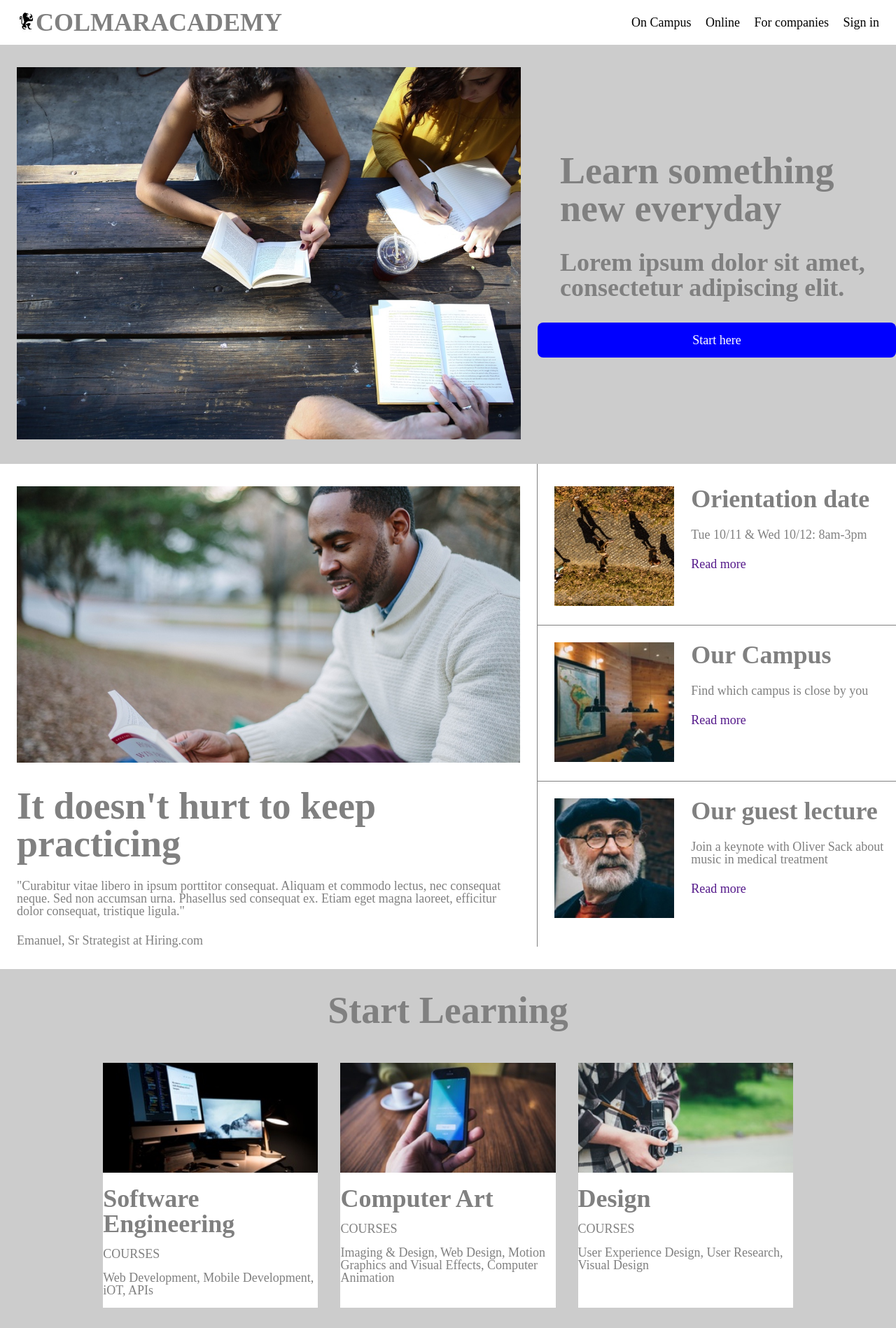
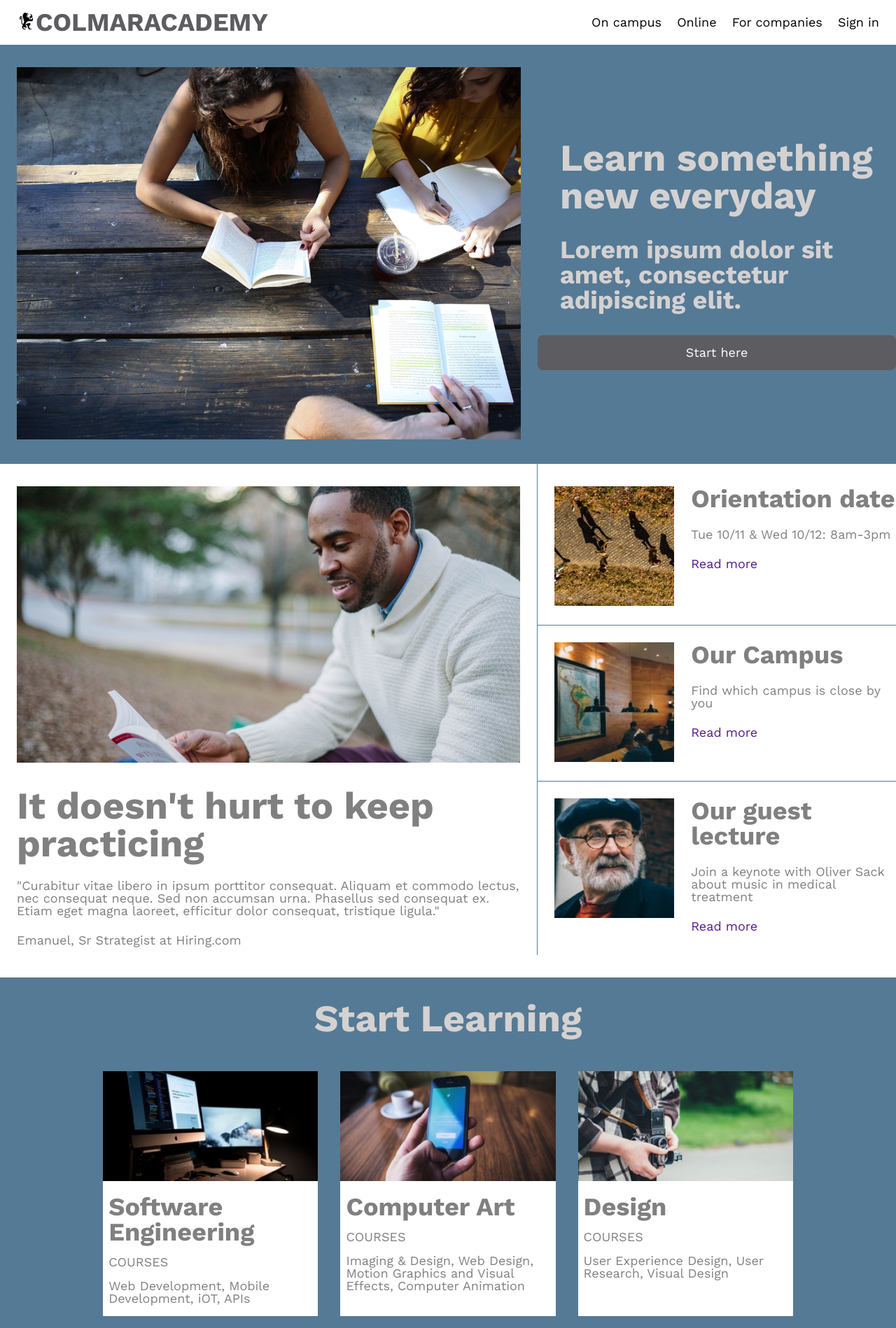
Before and after one commit to nredman22/colmar-academy, a plain HTML site: page index.html in a window 1280 px wide. Shown: the top 1898 px of the page at 70% size. Drawn offline with nearby package versions, Linux system fonts and the light colour scheme.

Commit message:
Added color and font changes

```diff
--- a/index.html
+++ b/index.html
@@ -4,8 +4,10 @@
         <meta charset="utf-8">
         <title>Colmar Academy</title>
         <meta name="viewport" content="width=device-width,initial-scale=1.0">
+		<link href="https://fonts.googleapis.com/css?family=Work+Sans:400,700" rel="stylesheet">
         <link href="resources/css/reset.css" type="text/css" rel="stylesheet" >
         <link href="resources/css/style.css" type="text/css" rel="stylesheet" >
+
     </head>
     <body>
         <header>
@@ -16,7 +18,7 @@
 
             <!-- Will only display on larger screens -->
             <nav class="large">
-                <span><a href="#">On Campus</a></span>
+                <span><a href="#">On campus</a></span>
                 <span><a href="#">Online</a></span>
                 <span><a href="#">For companies</a></span>
                 <span><a href="#">Sign in</a></span>
--- a/resources/css/style.css
+++ b/resources/css/style.css
@@ -1,8 +1,10 @@
 html {
     font-size: 18px;
-    color: grey;
+    color: rgb(212, 209, 209);
+	font-family: 'Work Sans', sans-serif;
 }
 
+/*Font styles used throughout the page */
 h1 {
     font-size: 3rem;
     font-weight: bold;
@@ -28,6 +30,7 @@ header {
     height: 64px;
     align-items: center;
     justify-content: space-between;
+	color: #5D5C61;
 }
 
 .logo {
@@ -51,7 +54,7 @@ nav span {
 
 }
 
-/*main container*/
+/*main container & css styles used throughout*/
 .main {
     display: flex;
     flex-direction: column;
@@ -85,10 +88,9 @@ img {
 }
 
 /*Banner*/
-
 .banner {
     display: flex;
-    background-color: #cccccc;
+    background-color: #557A95;
 }
 
 .banner-info {
@@ -108,7 +110,7 @@ img {
 .start-button {
     text-align: center;
     margin-top: 32px;
-    background-color: blue;
+    background-color: #5D5C61;
     border-radius: 8px;
     padding: 16px 32px;
 
@@ -131,15 +133,17 @@ img {
     display: flex;
     width: 100%;
     padding-bottom: 32px;
+	color: gray;
 }
 
 .info .left {
-    border-right: 1px solid gray;
+    border-right: 1px solid #557A95;
 }
 
+/*right side of section*/
 .info-boxes {
     display: flex;
-    border-top: 1px solid gray;
+    border-top: 1px solid #557A95;
 }
 
 .info-text {
@@ -172,14 +176,13 @@ img {
 }
 
 /*Courses Section*/
-
 .courses-container {
     width: 100%;
     display: flex;
     flex-direction: column;
     align-items: center;
     padding: 32px 0;
-    background-color: #cccccc;
+    background-color: #557A95;
 }
 
 .courses {
@@ -196,24 +199,27 @@ img {
     width: 30%;
     margin: 16px;
     background-color: white;
+	color: gray;
 }
 
 .course h2 {
     margin-bottom: 16px;
     margin-top: 16px;
+	padding-left: 8px;
 }
 
 .course p {
     margin-bottom: 16px;
+	padding-left: 8px;
 }
 
 /*Thesis*/
-
 .thesis-container {
     display: flex;
     flex-direction: column;
     align-items: center;
     padding: 32px 0px;
+	color: gray;
 }
 
 .thesis {
@@ -226,12 +232,15 @@ footer {
     justify-content: space-between;
     padding: 24px;
     border-top: 1px solid gray;
+	background-color: #557A95;
+
 }
 
 footer span {
     margin-left: 24px;
 }
 
+/*css for large screens*/
 @media only screen and (min-width: 769px) {
     .small {
         display: none;
@@ -280,6 +289,7 @@ footer span {
         padding: 0;
     }
 
+	/*special courses section*/
     .courses-small {
         display: flex;
         flex-direction: column;
@@ -289,7 +299,7 @@ footer span {
 
     .course-small {
         width: 90%;
-        background-color: blue;
+        background-color: #5D5C61;
         margin-top: 16px;
         border-radius: 4px;
     }
@@ -298,6 +308,7 @@ footer span {
         padding: 16px;
     }
 
+	/*smaller font sizes for mobile*/
     h1 {
         font-size: 2rem;
     }
```
